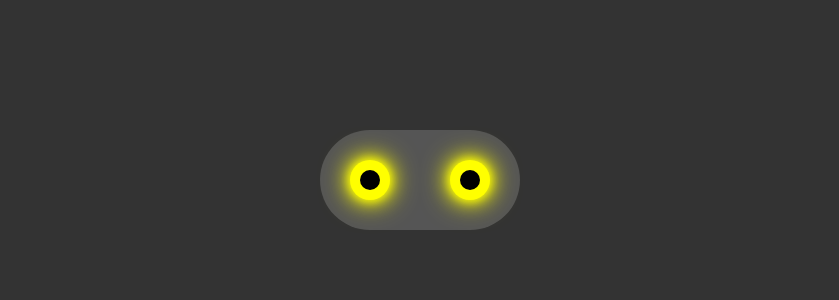
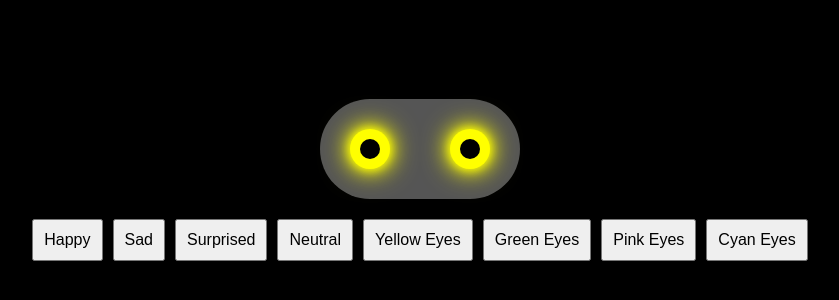
Before and after one commit to ItzIcoza/BangbooEyes, a plain HTML site: page index.html in a window 1280 px wide. Shown: the part 220-520 px from the top of the page, without its empty margins (220-1059 px from the left). Drawn offline with Linux system fonts and the light colour scheme.

Commit message:
Update index.html

```diff
--- a/index.html
+++ b/index.html
@@ -6,13 +6,15 @@
     <title>Interactive Bangboo</title>
     <style>
         body {
-            background-color: #333;
+            background-color: #000000;
             display: flex;
+            flex-direction: column;
             justify-content: center;
             align-items: center;
             height: 100vh;
             margin: 0;
             font-family: Arial, sans-serif;
+            color: white;
         }
         .bangboo {
             width: 200px;
@@ -23,6 +25,7 @@
             justify-content: space-around;
             align-items: center;
             position: relative;
+            margin-bottom: 20px;
         }
         .eye {
             width: 40px;
@@ -43,12 +46,33 @@
             left: 50%;
             transform: translate(-50%, -50%);
         }
+        .controls {
+            display: flex;
+            flex-wrap: wrap;
+            justify-content: center;
+            gap: 10px;
+        }
+        button {
+            padding: 10px;
+            font-size: 16px;
+            cursor: pointer;
+        }
     </style>
 </head>
 <body>
     <div class="bangboo" id="bangboo">
         <div class="eye" id="leftEye"><div class="pupil" id="leftPupil"></div></div>
         <div class="eye" id="rightEye"><div class="pupil" id="rightPupil"></div></div>
+    </div>
+    <div class="controls">
+        <button onclick="changeEmotion('happy')">Happy</button>
+        <button onclick="changeEmotion('sad')">Sad</button>
+        <button onclick="changeEmotion('surprised')">Surprised</button>
+        <button onclick="changeEmotion('neutral')">Neutral</button>
+        <button onclick="changeEyeColor('#ffff00')">Yellow Eyes</button>
+        <button onclick="changeEyeColor('#00ff00')">Green Eyes</button>
+        <button onclick="changeEyeColor('#ff00ff')">Pink Eyes</button>
+        <button onclick="changeEyeColor('#00ffff')">Cyan Eyes</button>
     </div>
 
     <script>
@@ -100,8 +124,12 @@
             }
         }
 
-        // You can call changeEmotion() to test different emotions
-        // For example: changeEmotion('happy');
+        function changeEyeColor(color) {
+            leftEye.style.backgroundColor = color;
+            rightEye.style.backgroundColor = color;
+            leftEye.style.boxShadow = `0 0 10px ${color}, 0 0 20px ${color}, 0 0 30px ${color}`;
+            rightEye.style.boxShadow = `0 0 10px ${color}, 0 0 20px ${color}, 0 0 30px ${color}`;
+        }
     </script>
 </body>
 </html>
```
